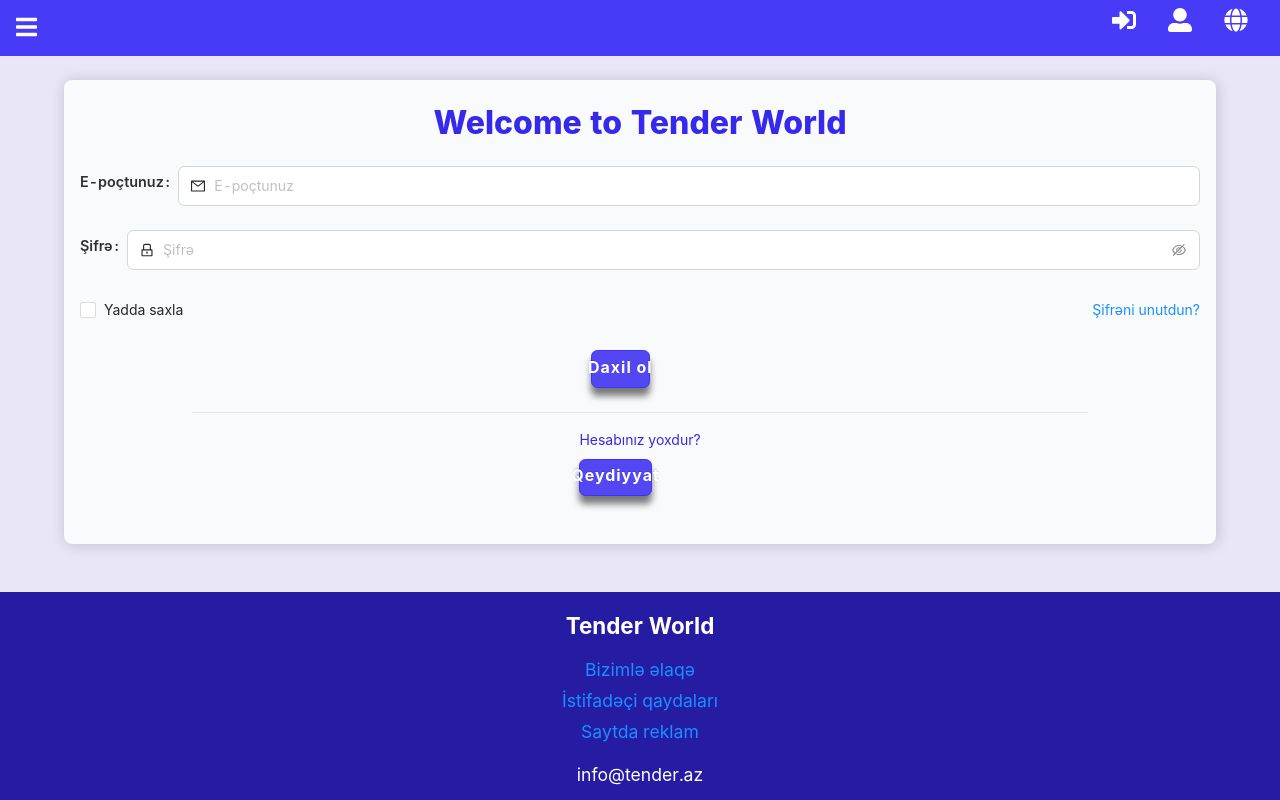
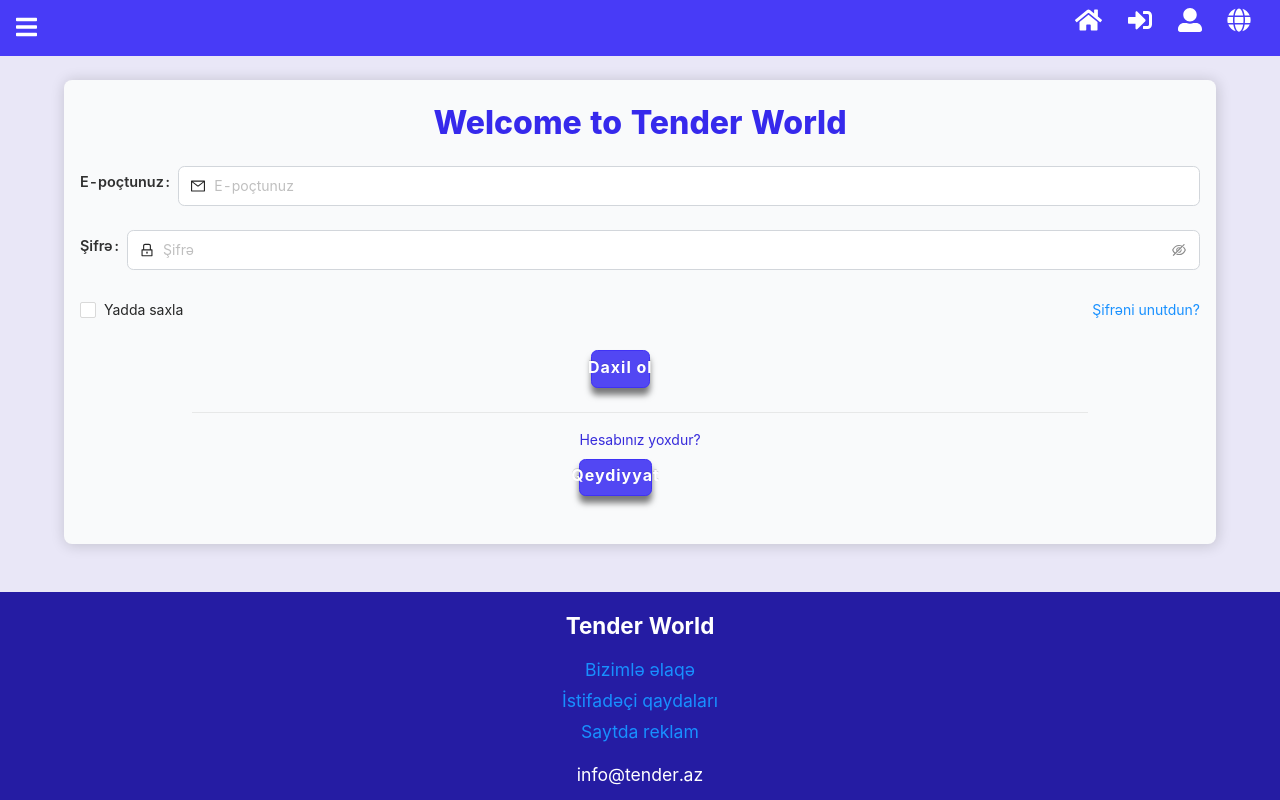
Before and after one commit to farhadamrah/tender, a React (Create React App) app: page /login in a window 1280 px wide. Shown: the top 800 px of the page. Built offline with nearby package versions, Linux system fonts and the light colour scheme; the HTML template or start-up script is replaced by a standard one.

Commit message:
version 1

```diff
--- a/src/Components/Header/Header.js
+++ b/src/Components/Header/Header.js
@@ -3,6 +3,7 @@
 import './Header.scss';
 import { FontAwesomeIcon } from '@fortawesome/react-fontawesome';
 import {
+  faHome,
   faSignInAlt,
   faUserAlt,
   faGlobe,
@@ -27,8 +28,14 @@
         <div className="toggle-button" onClick={handleClick}>
           <FontAwesomeIcon icon={faBars} />
         </div>
+
         <nav className="main-navbar">
           <ul className="main-navbar__items">
+            <li className="main-navbar__item">
+              <Link to="/">
+                <FontAwesomeIcon icon={faHome} />
+              </Link>
+            </li>
             <li className="main-navbar__item">
               <Link to="/login">
                 <FontAwesomeIcon icon={faSignInAlt} />
--- a/src/Components/Header/Header.scss
+++ b/src/Components/Header/Header.scss
@@ -23,7 +23,7 @@
     .main-navbar__item a {
       text-decoration: none;
       color: white;
-      margin: 0 1rem;
+      margin: 0 0.8rem;
       font-size: 1.5rem;
     }
   }
@@ -45,7 +45,6 @@
 
 .mobile-nav {
   background: #3343be;
-  // background: white;
   width: 100%;
   height: calc(100vh - 3.5rem);
   position: fixed;
--- a/src/Components/Main/MainPages/HomePage/HomePage.scss
+++ b/src/Components/Main/MainPages/HomePage/HomePage.scss
@@ -34,6 +34,7 @@
 
       .fa-user-circle {
         font-size: 2.5rem;
+        color: #b6b6b6;
       }
     }
   }
--- a/src/Components/Main/MainPages/Sign/Login/Login.scss
+++ b/src/Components/Main/MainPages/Sign/Login/Login.scss
@@ -79,7 +79,7 @@
       font-weight: bold;
       font-size: 1rem;
       letter-spacing: 0.06rem;
-      box-shadow: 0px 8px 7px rgba(0, 0, 0, 0.521);
+      box-shadow: 0px 7px 6px rgba(0, 0, 0, 0.521);
     }
     .ant-btn-primary:hover,
     .ant-btn-primary:focus {
--- a/src/Components/Main/MainPages/Sign/Register/Register.scss
+++ b/src/Components/Main/MainPages/Sign/Register/Register.scss
@@ -102,7 +102,7 @@
     font-weight: bold;
     font-size: 1rem;
     letter-spacing: 0.06rem;
-    box-shadow: 0px 8px 7px rgba(0, 0, 0, 0.521);
+    box-shadow: 0px 7px 6px rgba(0, 0, 0, 0.521);
   }
   .ant-btn-primary:hover,
   .ant-btn-primary:focus {
```
